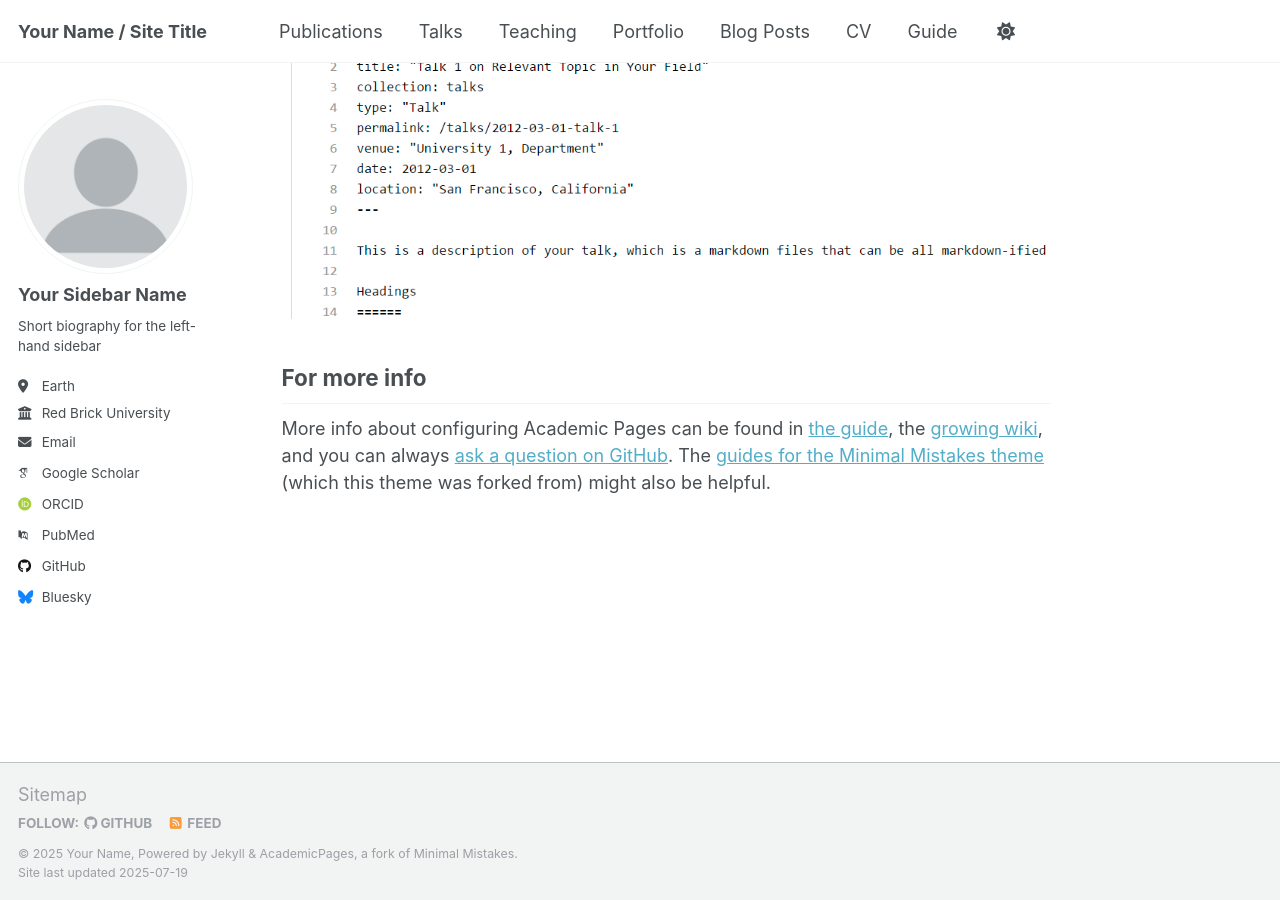
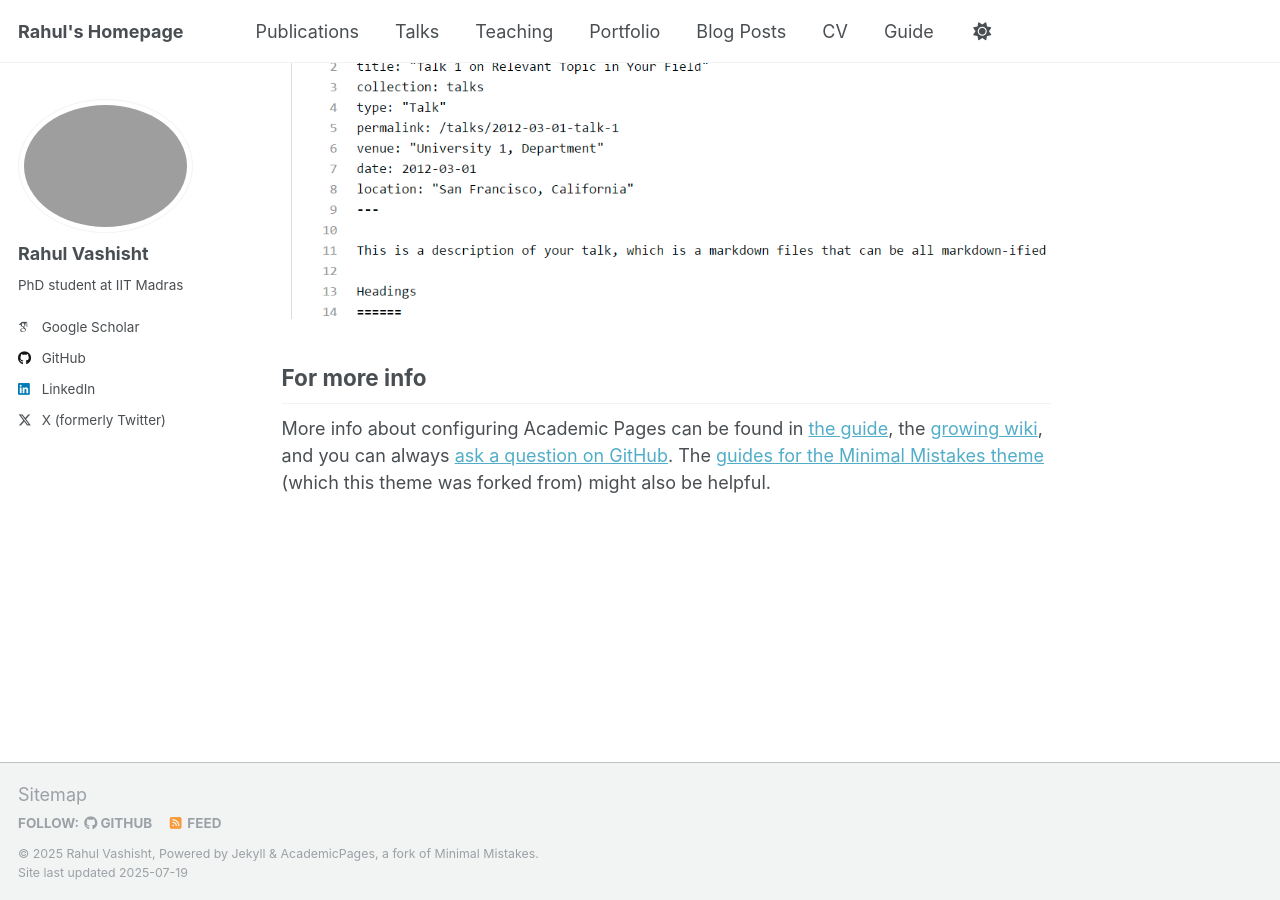
Before and after one commit to vashishtrahul/vashishtrahul.github.io, a Jekyll site: the page built from _pages/about.md, in a window 1280 px wide and 900 px high, scrolled down 2880 px. Built offline with Jekyll 4.4.1, drawn with Linux system fonts in a browser that asks for light colours; some web fonts are replaced; a script that is not in the unit is left out; part of the change alters nothing that is shown.

Commit message:
Update _config.yml

```diff
--- a/_config.yml
+++ b/_config.yml
@@ -3,96 +3,24 @@
 # This config file is meant for settings that affect your entire site, values
 # which you are expected to set up once and rarely need to edit after that.
 # For technical reasons, this file is *NOT* reloaded automatically when you use
-# `jekyll serve -l -H localhost`. If you change this file, please restart the
-# server process.
+# `jekyll serve`. If you change this file, please restart the server process.
 
-# Basic Site Settings
-locale                   : "en-US"
-site_theme               : "default"
-title                    : "Your Name / Site Title"
-title_separator          : "-"
-name                     : &name "Your Name"
-description              : &description "personal description"
-url                      : https://academicpages.github.io # the base hostname & protocol for your site e.g. "https://[your GitHub username].github.io" or if you already have some other page hosted on Github then use "https://[your GitHub username].github.io/[Your Repo Name]"
-baseurl                  : "" # the subpath of your site, e.g. "/blog"
-repository               : "academicpages/academicpages.github.io"
-
-# Site Author - The following control what appear as part of the author content on the side bar.
-#               If a field is blank the icon and link will not appear, otherwise it will be shown.
-#               Additional customization can be done by editing /_includes/author-profile.html
-author:
-  # Biographic information
-  avatar           : "profile.png"
-  name             : "Your Sidebar Name"
-  pronouns         : # example: "she/her"
-  bio              : "Short biography for the left-hand sidebar"
-  location         : "Earth"
-  employer         : "Red Brick University"
-  uri              : # URL
-  email            : "none@example.org"
-
-  # Academic websites
-  academia         : # URL
-  arxiv            : # URL - Update with the correct link to your profile
-  googlescholar    : "https://scholar.google.com/citations?user=PS_CX0AAAAAJ"
-  impactstory      : # URL
-  orcid            : "http://orcid.org/yourorcidurl"
-  semantic         : # URL
-  pubmed           : "https://www.ncbi.nlm.nih.gov/pubmed/?term=john+snow"
-  researchgate     : # URL
-  scopus           : # URL
-
-  # Repositories and software development
-  bitbucket        : # Username - Update with your username on the site
-  codepen          : # Username
-  dribbble         : # Username
-  github           : "academicpages"
-  kaggle           : # Username
-  stackoverflow    : # User number or user number and name (i.e., use "1" or "1/jeff-atwood")
-
-  # Social media
-  artstation       : # Username
-  bluesky          : "bsky.app" # Replace this with you Bluesky username
-  facebook         : # Username
-  flickr           : # Username
-  foursquare       : # Username
-  goodreads        : # Username
-  google_plus      : # Username
-  keybase          : # Username
-  instagram        : # Username
-  lastfm           : # Username
-  linkedin         : # Username
-  mastodon         : # URL
-  medium           : # URL
-  pinterest        : # Username
-  soundcloud       : # Username
-  steam            : # Username
-  telegram         : # URL
-  tumblr           : # Username
-  twitter          : # Username for X / Twitter
-  vine             : # Username
-  weibo            : # Username
-  wikipedia        : # Username
-  xing             : # Username
-  youtube          : # Username
-  zhihu            : # Username
-
-# Publication Category - The following the list of publication categories and their headings
-publication_category:
-  books:
-    title: 'Books'
-  manuscripts:
-    title: 'Journal Articles'
-  conferences:
-    title: 'Conference Papers'
 
 # Site Settings
+locale                   : "en-US"
+title                    : "Rahul's Homepage"
+title_separator          : "-"
+name                     : &name "Rahul Vashisht"
+description              : &description "personal description"
+url                      : https://vashishtrahul.github.io # the base hostname & protocol for your site e.g. "https://mmistakes.github.io"
+baseurl                  : "" # the subpath of your site, e.g. "/blog"
+repository               : "vashishtrahul/vashishtrahul.github.io"
 teaser                   :  # filename of teaser fallback teaser image placed in /images/, .e.g. "500x300.png"
 breadcrumbs              : false # true, false (default)
 words_per_minute         : 160
 future                   : true
 read_more                : "disabled" # if enabled, adds "Read more" links to excerpts
-talkmap_link             : false      #change to true to add link to talkmap on talks page
+talkmap_link             : false #change to true to add link to talkmap on talks page
 comments:
   provider               : # false (default), "disqus", "discourse", "facebook", "google-plus", "staticman", "custom"
   disqus:
@@ -120,16 +48,13 @@ staticman:
       options:
         format           : "iso8601" # "iso8601" (default), "timestamp-seconds", "timestamp-milliseconds"
 atom_feed:
-  hide                   : false     # change to true to hide the RSS feed in the footer
   path                   : # blank (default) uses feed.xml
-
 
 # SEO Related
 google_site_verification :
 bing_site_verification   :
 alexa_site_verification  :
 yandex_site_verification :
-
 
 # Social Sharing
 twitter:
@@ -138,8 +63,7 @@ facebook:
   username               :
   app_id                 :
   publisher              :
-og_image                 :  # Social media default site image
-og_description           :  # Social media default site image description
+og_image                 :  # Open Graph/Twitter default site image
 # For specifying social profiles
 # - https://developers.google.com/structured-data/customize/social-profiles
 social:
@@ -150,9 +74,49 @@ social:
 
 # Analytics
 analytics:
-  provider               :  "false" # false (default), "google", "google-universal", "google-analytics-4", "custom"
+  provider               :  "google-universal" # false (default), "google", "google-universal", "custom"
   google:
     tracking_id          :
+
+
+# Site Author
+author:
+  name             : "Rahul Vashisht"
+  avatar           : "crop-1.jpg"
+  bio              : "PhD student at IIT Madras"
+  location         :
+  employer         :
+  pubmed           :
+  googlescholar    : "https://scholar.google.com/citations?user=Y6eRA04AAAAJ&hl=en"
+  email            :
+  researchgate     :  # example: "https://www.researchgate.net/profile/yourprofile"
+  uri              :
+  bitbucket        :
+  codepen          :
+  dribbble         :
+  flickr           :
+  facebook         :
+  foursquare       :
+  github           : "vashishtrahul"
+  google_plus      :
+  keybase          :
+  instagram        :
+  impactstory      : #"https://profiles.impactstory.org/u/xxxx-xxxx-xxxx-xxxx"
+  lastfm           :
+  linkedin         : "rahul-vashisht-550769139"
+  orcid            : #"http://orcid.org/yourorcidurl"
+  pinterest        :
+  soundcloud       :
+  stackoverflow    : # http://stackoverflow.com/users/123456/username
+  steam            :
+  tumblr           :
+  twitter          : "VashishtRahul37"
+  vine             :
+  weibo            :
+  xing             :
+  youtube          :
+  wikipedia        :
+
 
 
 # Reading Files
@@ -165,26 +129,23 @@ exclude:
   - "*.sublime-workspace"
   - .asset-cache
   - .bundle
-  - .github
   - .jekyll-assets-cache
   - .sass-cache
+  - CHANGELOG
+  - Capfile
+  - Gemfile
+  - Gruntfile.js
+  - LICENSE
+  - README
+  - Rakefile
   - assets/js/_main.js
   - assets/js/plugins
   - assets/js/vendor
-  - CHANGELOG
-  - Capfile
   - config
-  - Dockerfile
-  - Gemfile
-  - Gruntfile.js
   - gulpfile.js
-  - LICENSE
-  - local
   - log
   - node_modules
-  - package.json*
-  - Rakefile
-  - README
+  - package.json
   - tmp
   - vendor
 keep_files:
@@ -214,7 +175,7 @@ kramdown:
   enable_coderay: false
 
 
-# These settings control the types of collections used by the template
+# Collections
 collections:
   teaching:
     output: true
@@ -230,7 +191,7 @@ collections:
     permalink: /:collection/:path/
 
 
-# These settings control how pages and collections are included in the site
+# Defaults
 defaults:
   # _posts
   - scope:
@@ -286,7 +247,6 @@ defaults:
       author_profile: true
       share: true
 
-
 # Sass/SCSS
 sass:
   sass_dir: _sass
@@ -297,25 +257,22 @@ sass:
 permalink: /:categories/:title/
 # paginate: 5 # amount of posts to show
 # paginate_path: /page:num/
-timezone: Etc/UTC # http://en.wikipedia.org/wiki/List_of_tz_database_time_zones
+timezone: America/Los_Angeles # http://en.wikipedia.org/wiki/List_of_tz_database_time_zones
 
 
 # Plugins
 plugins:
-  - jekyll-feed
-  - jekyll-gist
   - jekyll-paginate
   - jekyll-sitemap
+  - jekyll-gist
+  - jekyll-feed
   - jekyll-redirect-from
-  - jemoji
-
-# Mimic GitHub Pages with --safe
+# mimic GitHub Pages with --safe
 whitelist:
-  - jekyll-feed
-  - jekyll-gist
   - jekyll-paginate
   - jekyll-sitemap
-  - jekyll-redirect-from
+  - jekyll-gist
+  - jekyll-feed
   - jemoji
 
 
```
